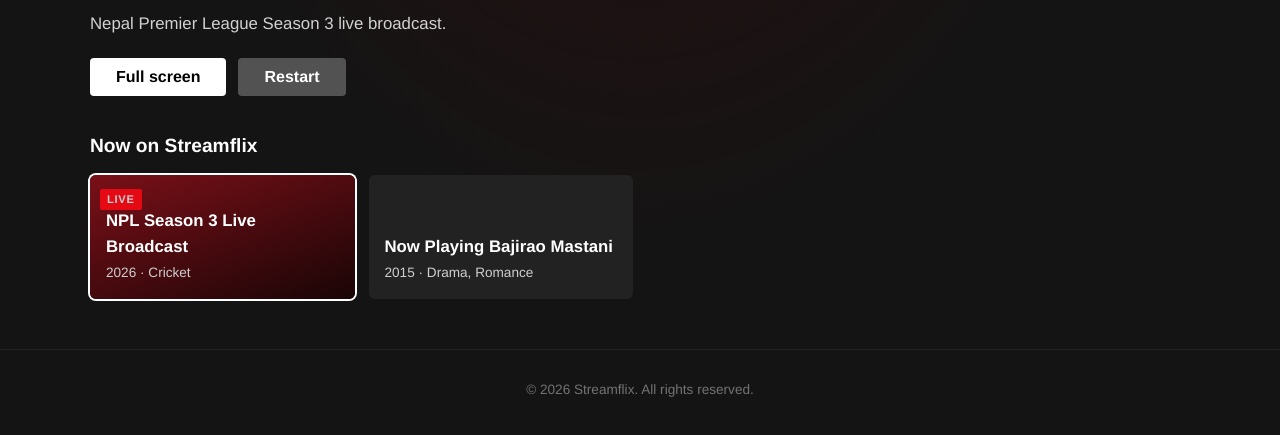
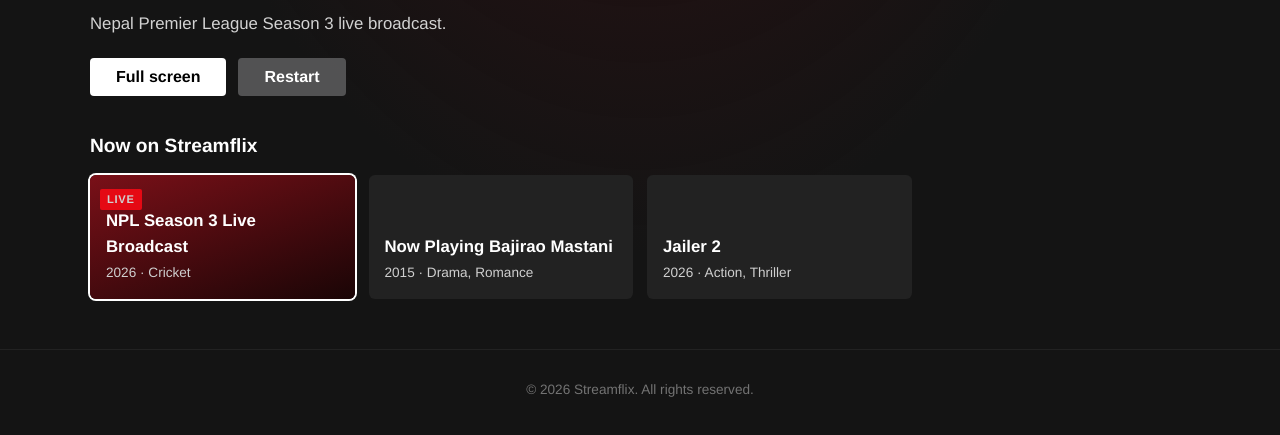
Before and after one commit to bhattaraisuraj/STREAMFLIX, a plain HTML site: page index.html in a window 1280 px wide. Shown: the part 838-1273 px from the top of the page. Drawn offline with Linux system fonts and the light colour scheme.

Commit message:
Add new movie entry for 'Jailer 2' in index.html

```diff
--- a/index.html
+++ b/index.html
@@ -281,6 +281,17 @@
       match: "98% Match",
       description: "A war-time love story in which the warrior Bajirao (Ranveer Singh) falls for Mastani (Deepika Padukone) while married to Kashibai (Priyanka Chopra). A Hindi drama about sacrifice and the acceptance of love.",
       embedUrl: "https://ok.ru/videoembed/4394229762723?nochat=1"
+    },
+        {
+      id: "jailer-2",
+      kind: "movie",
+      title: "Jailer 2",
+      year: "2026",
+      duration: "2h 44m",
+      genres: "Action, Thriller",
+      match: "New",
+      description: "A retired officer's peaceful life is disrupted when a dangerous criminal organization threatens his family. He must use his skills one final time to protect his loved ones and preserve his legacy. Directed and written by Nelson Dilipkumar. Starring Rajinikanth, Mohanlal and Shivarajkumar.",
+      embedUrl: "https://www.movy.sx/movie/1234139?play=true"
     }
   ];
 
```
